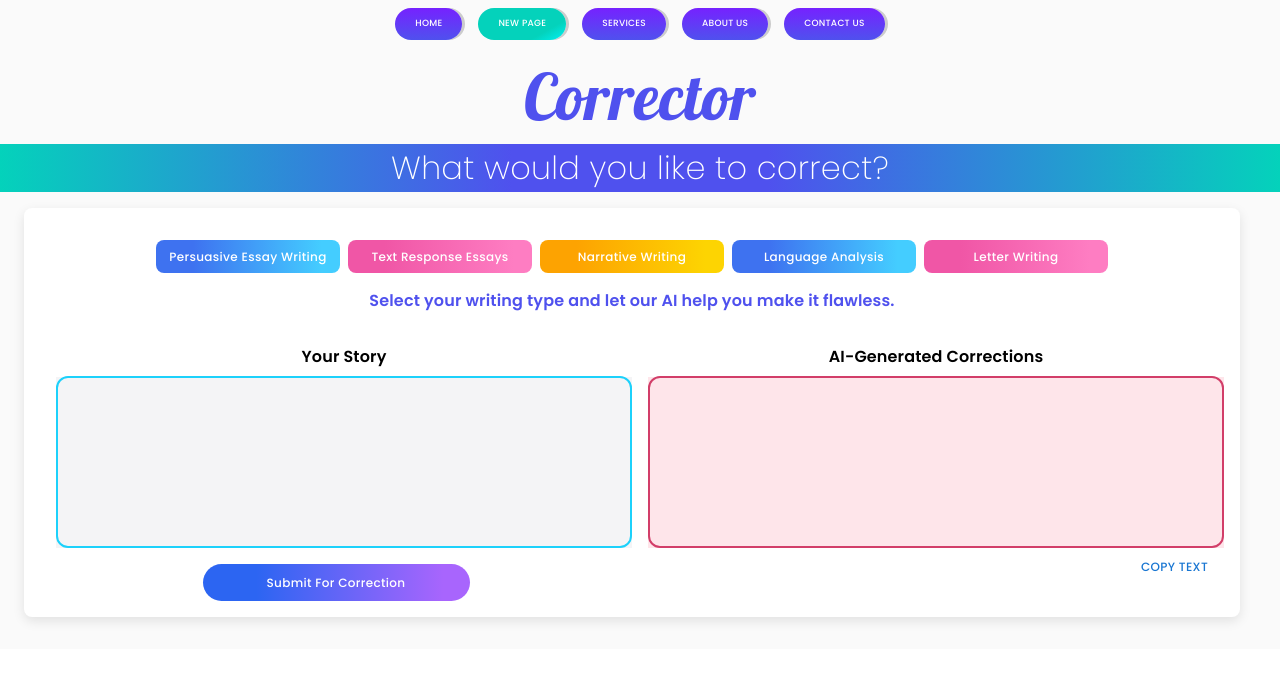
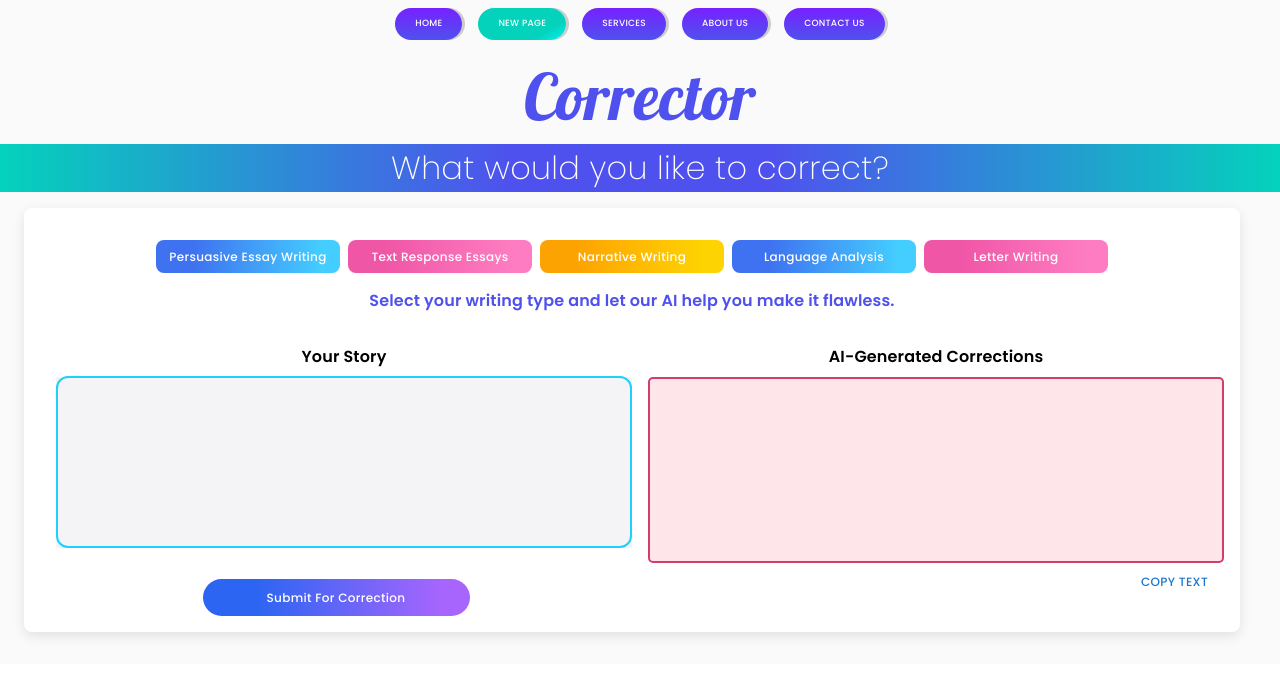
Before and after one commit to CeeeTech/Autocorrect, a React (Create React App) app in the folder client/: page /new-page in a window 1280 px wide. Shown: the top 678 px of the page. Built offline with nearby package versions, Linux system fonts and the light colour scheme.

Commit message:
corrected design with stylings

```diff
--- a/client/src/views/pages/HomeNew.jsx
+++ b/client/src/views/pages/HomeNew.jsx
@@ -34,22 +34,25 @@ export default function Home() {
                 throw new Error('Network response was not ok');
             }
 
-            const data = await response.json();
-            setCorrectedText(data.correctedText); // Set the corrected text from response
+            const correctedText = await response.text(); // Extract the corrected text
+            setCorrectedText(parseCorrectedText(correctedText)); // Update the state with parsed HTML
         } catch (error) {
             console.error('Error fetching the corrected text:', error);
         }
     };
 
+    const parseCorrectedText = (text) => {
+        // Replace **text** with <span style="color: red; text-decoration: line-through;">text</span> for red strikethrough
+        // Replace (text) with <span style="color: blue;">text</span> for blue text
+        return text
+            .replace(/\*\*(.*?)\*\*/g, '<span style="color: red; text-decoration: line-through;">$1</span>') // Red strikethrough text
+            .replace(/\((.*?)\)/g, '<span style="color: blue;">$1</span>');    // Blue text for parentheses
+    };
+
     return (
         <div>
             <Box sx={{ background: '#FAFAFA ' }}>
-                <Grid
-                    container
-                    justifyContent="center"
-                    xs={12}
-                    sx={{ margin: 'auto', padding: 4 }}
-                >
+                <Grid container justifyContent="center" xs={12} sx={{ margin: 'auto', padding: 4 }}>
                     <Grid
                         container
                         xs={12}
@@ -63,14 +66,7 @@ export default function Home() {
                             fontFamily: 'Poppins, sans-serif',
                         }}
                     >
-                        <Grid
-                            container
-                            xs={12}
-                            p={2}
-                            spacing={1}
-                            justifyContent="center"
-                            direction={'row'}
-                        >
+                        <Grid container xs={12} p={2} spacing={1} justifyContent="center" direction={'row'}>
                             {buttonList.map((item, index) => (
                                 <Grid item xs={2} mb={1} key={index}>
                                     <Button
@@ -99,11 +95,12 @@ export default function Home() {
                             <Typography
                                 align={'center'}
                                 sx={{
-                                    fontSize:'16px',
+                                    fontSize: '16px',
                                     fontFamily: 'Poppins, sans-serif',
                                     color: '#4F51EE',
                                     fontWeight: 'bold',
-                                }} >
+                                }}
+                            >
                                 {text}
                             </Typography>
                         </Grid>
@@ -114,8 +111,8 @@ export default function Home() {
                                 mb={1}
                                 sx={{
                                     fontFamily: 'Poppins, sans-serif',
-                                    fontSize:'16px',
-                                    fontWeight:'bold'
+                                    fontSize: '16px',
+                                    fontWeight: 'bold'
                                 }}
                             >
                                 Your Story
@@ -156,41 +153,22 @@ export default function Home() {
                                 align={'center'}
                                 sx={{
                                     fontFamily: 'Poppins, sans-serif',
-                                    fontSize:'16px',
-                                    fontWeight:'bold'
+                                    fontSize: '16px',
+                                    fontWeight: 'bold'
                                 }}
-                                >
+                            >
                                 AI-Generated Corrections
                             </Typography>
-                            <TextField
-                                multiline
-                                minRows={6}
-                                fullWidth
-                                value={correctedText} // Controlled input
+                            <Box
                                 sx={{
-                                    '& .MuiOutlinedInput-root': {
-                                        '& fieldset': {
-                                            borderColor: '#d23e69',
-                                            borderWidth: '2px',
-                                            borderRadius: 3,
-                                        },
-                                        '&:hover fieldset': {
-                                            borderColor: '#d23e69',
-                                            borderWidth: '2px',
-                                            borderRadius: 3,
-                                        },
-                                        '&.Mui-focused fieldset': {
-                                            borderColor: '#d23e69',
-                                            borderWidth: '2px',
-                                            borderRadius: 3,
-                                        },
-                                    },
                                     background: '#fee5ea',
                                     fontFamily: 'Poppins, sans-serif',
+                                    padding: 2,
+                                    minHeight: '150px',
+                                    border: '2px solid #d23e69',
+                                    borderRadius: '5px',
                                 }}
-                                InputProps={{
-                                    readOnly: true, // Make the input read-only
-                                }}
+                                dangerouslySetInnerHTML={{ __html: correctedText }} // Render the formatted HTML
                             />
                         </Grid>
 
@@ -217,7 +195,7 @@ export default function Home() {
                             <Button
                                 sx={{
                                     fontFamily: 'Poppins, sans-serif',
-                                    fontSize:'12px'
+                                    fontSize: '12px'
                                 }}
                             >
                                 Copy Text
```
Also changed, not shown: 1 other file (tests, documents, lock files or other folders).
